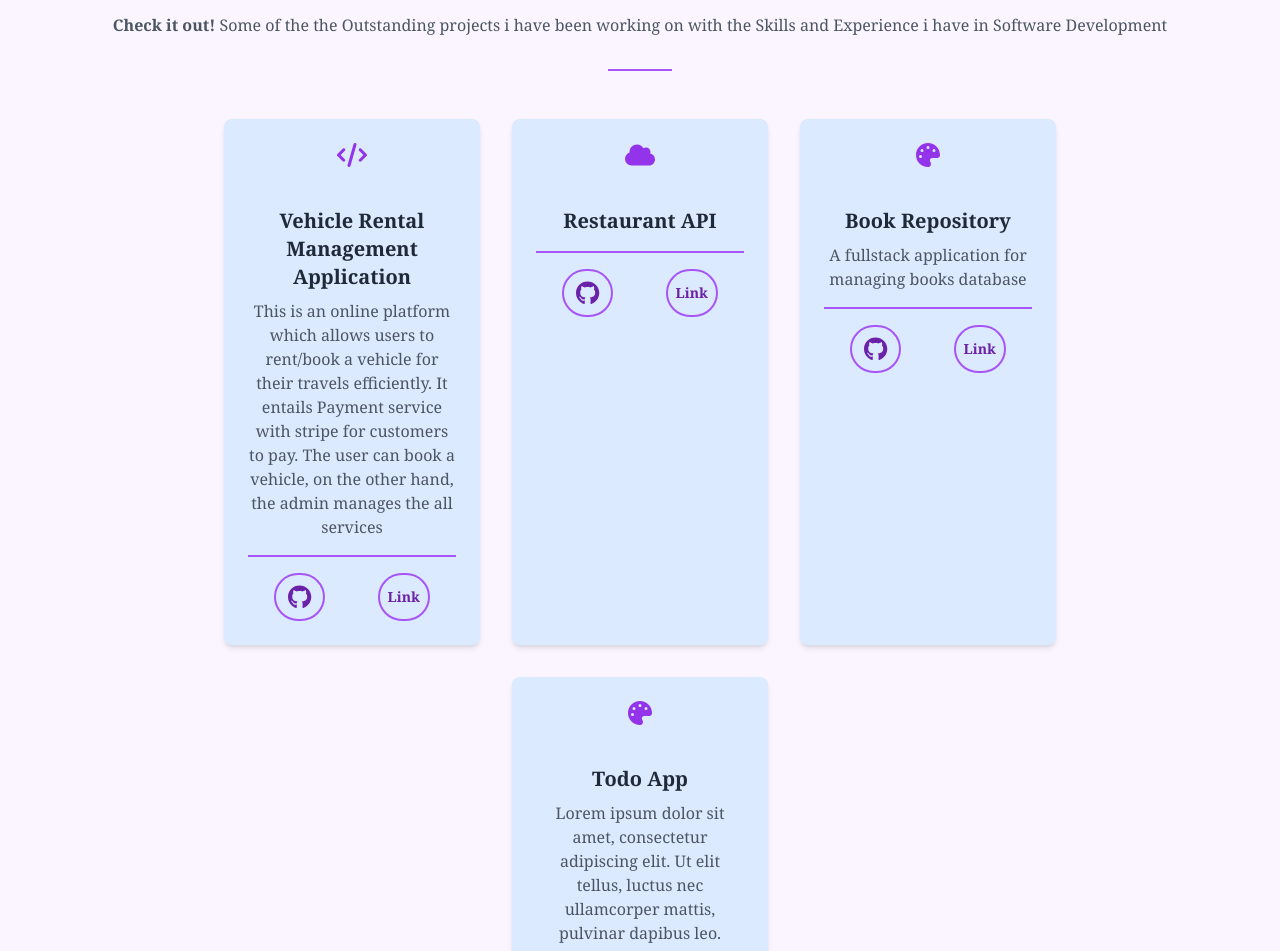
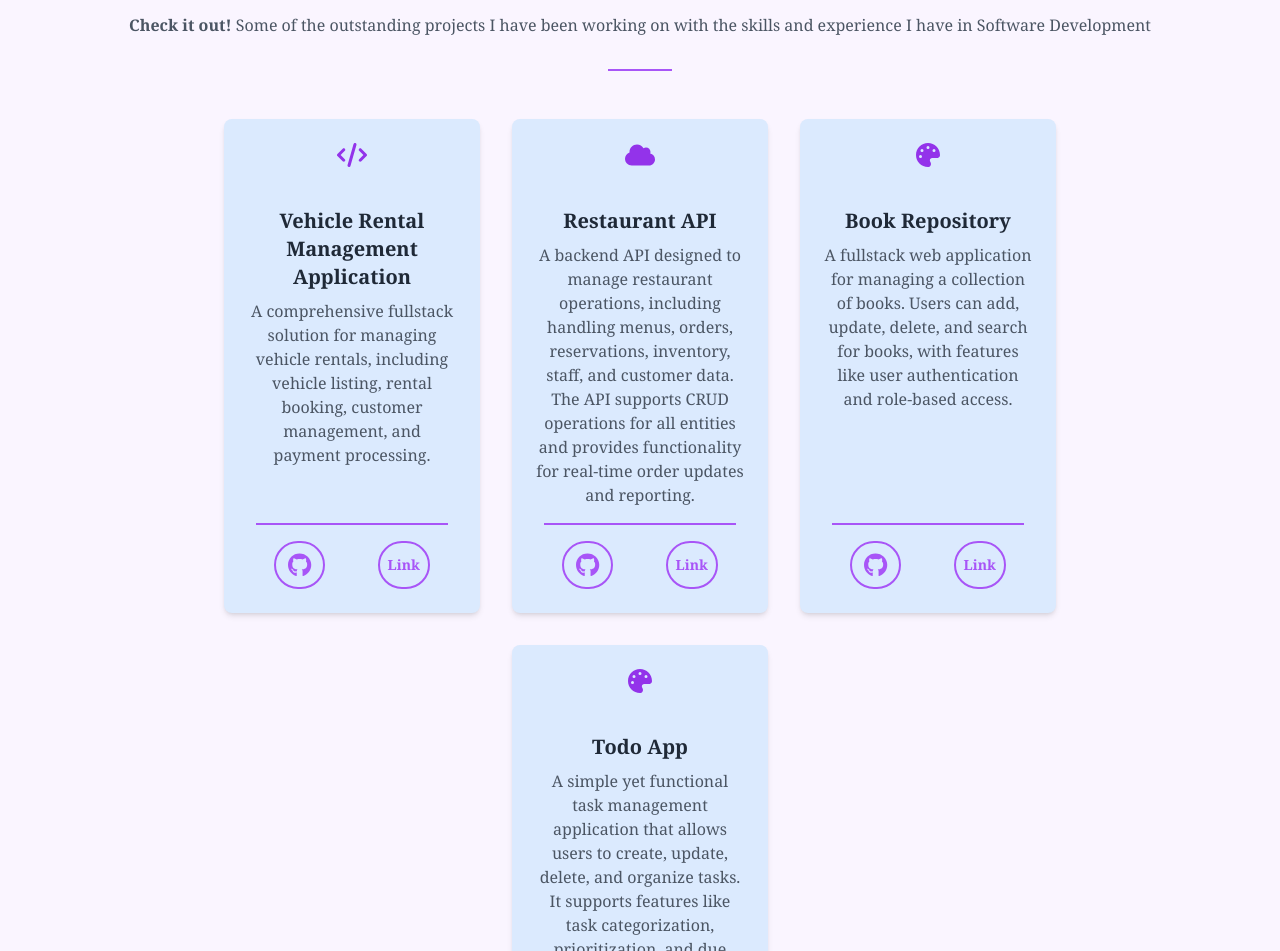
Before and after one commit to Elisha-Kiplangat/Portfolio-Website, a React (Vite) app: page / in a window 1280 px wide. Shown: the part 3581-4532 px from the top of the page. Built offline with nearby package versions, Linux system fonts and the light colour scheme.

Commit message:
text format

```diff
--- a/src/components/Services.tsx
+++ b/src/components/Services.tsx
@@ -1,28 +1,27 @@
-
 import { FontAwesomeIcon } from '@fortawesome/react-fontawesome';
 import { faCode, faCloud, faPalette } from '@fortawesome/free-solid-svg-icons';
-import { faGithub } from '@fortawesome/free-brands-svg-icons'
+import { faGithub } from '@fortawesome/free-brands-svg-icons';
 
 const services = [
   {
     icon: faCode,
     title: 'Vehicle Rental Management Application',
-    description: 'This is an online platform which allows users to rent/book a vehicle for their travels efficiently. It entails Payment service with stripe for customers to pay. The user can book a vehicle, on the other hand, the admin manages the all services',
+    description: 'A comprehensive fullstack solution for managing vehicle rentals, including vehicle listing, rental booking, customer management, and payment processing.',
   },
   {
     icon: faCloud,
     title: 'Restaurant API',
-    description: '',
+    description: 'A backend API designed to manage restaurant operations, including handling menus, orders, reservations, inventory, staff, and customer data. The API supports CRUD operations for all entities and provides functionality for real-time order updates and reporting.',
   },
   {
     icon: faPalette,
     title: 'Book Repository',
-    description: 'A fullstack application for managing books database',
+    description: 'A fullstack web application for managing a collection of books. Users can add, update, delete, and search for books, with features like user authentication and role-based access.',
   },
   {
     icon: faPalette,
     title: 'Todo App',
-    description: 'Lorem ipsum dolor sit amet, consectetur adipiscing elit. Ut elit tellus, luctus nec ullamcorper mattis, pulvinar dapibus leo.',
+    description: 'A simple yet functional task management application that allows users to create, update, delete, and organize tasks. It supports features like task categorization, prioritization, and due date reminders, with a user-friendly interface to track progress.',
   },
 ];
 
@@ -30,30 +29,36 @@ const Services = () => {
   return (
     <section className="bg-purple-50 py-12 px-4 md:px-20 font-serif">
       <div className="container mx-auto text-center">
-        <h2 className="text-3xl font-bold mb-4"> Projects</h2>
-        <p className="text-gray-600 mb-8"><b>Check it out!</b> Some of the the Outstanding projects i have been working on with the Skills and Experience i have in Software Development</p>
+        <h2 className="text-3xl font-bold mb-4">Projects</h2>
+        <p className="text-gray-600 mb-8">
+          <b>Check it out!</b> Some of the outstanding projects I have been working on with the skills and experience I have in Software Development
+        </p>
         <div className="border-b-2 border-purple-500 w-16 mx-auto mb-8"></div>
         <div className="flex flex-wrap justify-center">
           {services.map((service, index) => (
             <div
               key={index}
-              className="bg-blue-100 shadow-md rounded-lg p-6 m-4 w-64 transform transition-transform duration-300 hover:scale-105"
+              className="bg-blue-100 shadow-md rounded-lg p-6 m-4 w-64 transform transition-transform duration-300 hover:scale-105 flex flex-col justify-between"
             >
+              <div>
                 <div className="w-12 h-12 mx-auto mb-4 text-purple-600">
                   <FontAwesomeIcon icon={service.icon} className="text-2xl" />
                 </div>
                 <h3 className="text-xl font-bold mb-2">{service.title}</h3>
                 <p className="text-gray-600 mb-4">{service.description}</p>
-              <div className="border-b-2 border-purple-500 mx-auto mb-4"></div>
-              <div className="flex justify-around">
-                <button className="btn btn-outline border-2 btn-purple-500 text-purple-500 py-2 px-3 rounded-full hover:bg-purple-700 flex items-center">
-                  <FontAwesomeIcon icon={faGithub} className="text-2xl text-purple-800 hover:text-gray-900 transition-colors" />
-                  {/* <FontAwesomeIcon icon={faArrowRight} className="font-bold" /> */}
+              </div>
+              <div className=''>
+                <div className="border-b-2 border-purple-500 w-48 mx-auto mb-4"></div>
+                  <div className="flex justify-around mt-auto">
+                  <button className="btn btn-outline border-2 border-purple-500 text-purple-500 py-2 px-3 rounded-full flex items-center group-hover:bg-purple-500 group-hover:text-white transition-colors">
+                    <FontAwesomeIcon icon={faGithub} className="text-2xl group-hover:text-white transition-colors" />
                   </button>
-                <button className='btn btn-outline border-2 btn-purple-500 text-purple-500 py-2 px-2 rounded-full hover:bg-purple-700 flex items-center'>
-                  <p className="text-purple-800 hover:text-gray-900 transition-colors">Link</p>
+                  <button className='btn btn-outline border-2 border-purple-500 text-purple-500 py-2 px-2 rounded-full flex items-center group-hover:bg-purple-500 group-hover:text-white transition-colors'>
+                    <p className="group-hover:text-white transition-colors">Link</p>
                   </button>
                 </div>
+              </div>
+
             </div>
           ))}
         </div>
--- a/src/components/WorkingProcess.tsx
+++ b/src/components/WorkingProcess.tsx
@@ -11,15 +11,16 @@ const WorkingProcess = () => {
       <div className="absolute inset-0 bg-black opacity-50"></div>
       <div className="relative z-10 text-white p-6 md:p-12">
         <div className="flex flex-col items-center">
+          <h2 className="text-4xl font-bold mb-4">Working Process</h2>
           <div className="mb-6">
             <button className="btn btn-outline border-4 border-blue-300 text-blue-300 rounded-full hover:bg-blue-500 hover:text-blue-300 flex items-center justify-center transition duration-300 ease-in-out">
                 <FontAwesomeIcon icon={faPlay} className="font-bold text-2xl" />
             </button>
           </div>
-          <h2 className="text-4xl font-bold mb-4">Working Process</h2>
           <p className="text-lg max-w-xl">
-            Lorem ipsum dolor sit amet, consectetur adipiscing elit. Ut elit tellus, luctus nec ullamcorper mattis, pulvinar dapibus leo.
+           My approach to every project is rooted in a clear understanding of the requirements and a commitment to delivering high-quality solutions. I focus on innovative design, efficient problem-solving, and continuous improvement to produce results that not only meet expectations but exceed them.
           </p>
+
         </div>
       </div>
     </section>
```
Lines whose indentation alone changed are shown as unchanged.
